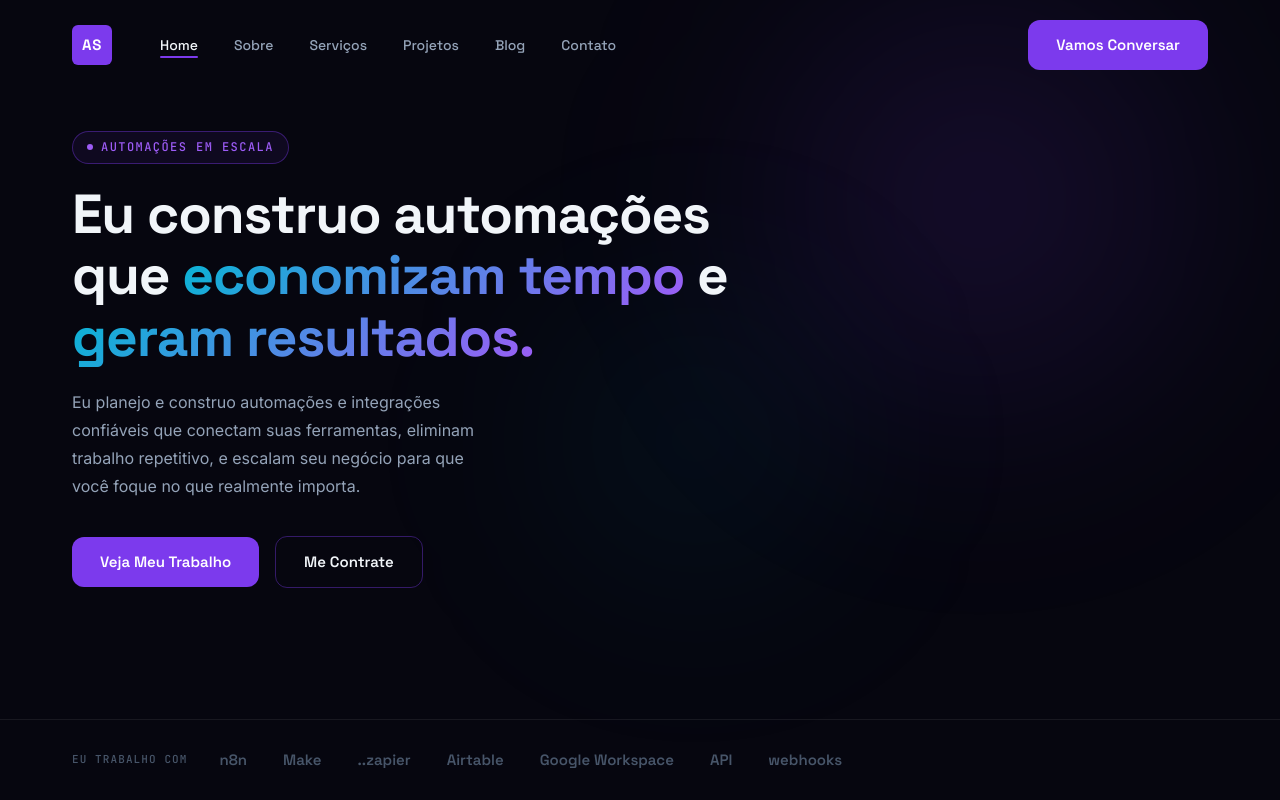
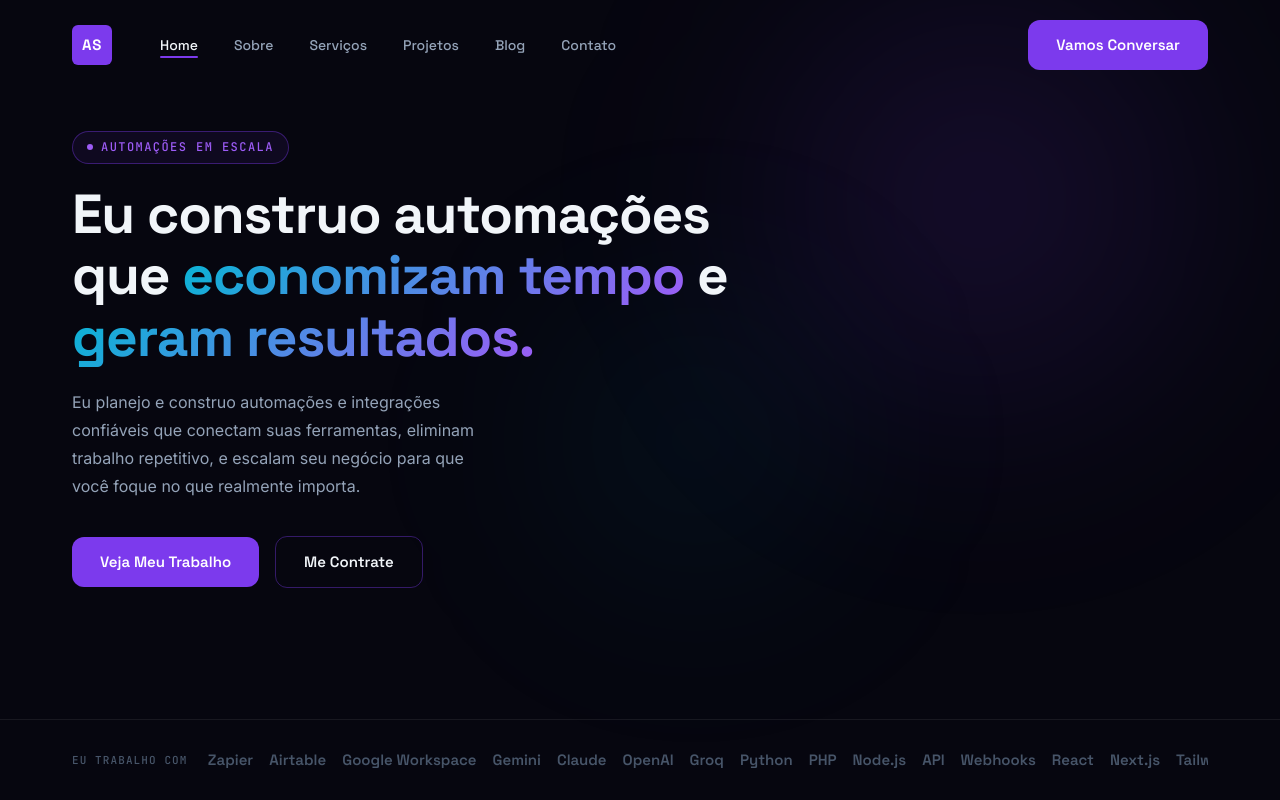
Before and after one commit to AtylaDaSilva/portfolio-website, a React (Vite) app: page / in a window 1280 px wide. Shown: the top 800 px of the page. Built offline with nearby package versions, Linux system fonts and the light colour scheme.

Commit message:
feat(Hero): Integrated tools w/ InfiniteMarquee

```diff
--- a/src/components/Hero.css
+++ b/src/components/Hero.css
@@ -212,8 +212,7 @@
 .tools-strip .container {
   display: flex;
   align-items: center;
-  gap: 32px;
-  flex-wrap: wrap;
+  gap: 12px;
 }
 
 .tools-strip__label {
@@ -224,13 +223,8 @@
   text-transform: uppercase;
   color: var(--text-muted);
   white-space: nowrap;
-}
-
-.tools-strip__logos {
-  display: flex;
-  align-items: center;
-  gap: 36px;
-  flex-wrap: wrap;
+  align-self: flex-end;
+  padding-bottom: 2px;
 }
 
 .tools-strip__logo {
--- a/src/components/Hero.jsx
+++ b/src/components/Hero.jsx
@@ -1,4 +1,5 @@
 import './Hero.css'
+import InfiniteMarquee from './common/InfiniteMarquee/InfiniteMarquee'
 
 /* SVG icons as inline components for zero external deps */
 const icons = [
@@ -91,6 +92,8 @@ const positions = [
   { top: '15%', right: '60%' },
   { top: '50%', right: '65%' },
 ]
+
+const tools = ['n8n', 'Make', 'Zapier', 'Airtable', 'Google Workspace', 'Gemini', 'Claude', 'OpenAI', 'Groq', 'Python', 'PHP', 'Node.js', 'API', 'Webhooks', 'React', 'Next.js', 'Tailwind', 'Figma', 'Notion', 'Trello', 'ClickUp', 'Git', 'VS Code', 'Linux', 'Docker', 'AWS',]
 
 function FloatingIcon({ icon, pos, idx }) {
   return (
@@ -192,12 +195,22 @@ export default function Hero() {
       {/* ── Trusted By strip ── */}
       <div className="tools-strip">
         <div className="container">
-          <span className="tools-strip__label">EU trabalho com</span>
-          <div className="tools-strip__logos">
-            {['n8n', 'Make', '..zapier', 'Airtable', 'Google Workspace', 'API', 'webhooks'].map((t) => (
+          <span className="tools-strip__label">Eu trabalho com</span>
+          <InfiniteMarquee
+            duration={120}
+            pauseOnHover
+            gap="16px"
+            fadeWidth={100}
+          >
+            {tools.map((t) => (
               <span key={t} className="tools-strip__logo">{t}</span>
             ))}
-          </div>
+          </InfiniteMarquee>
+          {/* <div className="tools-strip__logos">
+            {tools.map((t) => (
+              <span key={t} className="tools-strip__logo">{t}</span>
+            ))}
+          </div> */}
         </div>
       </div>
     </section>
```
